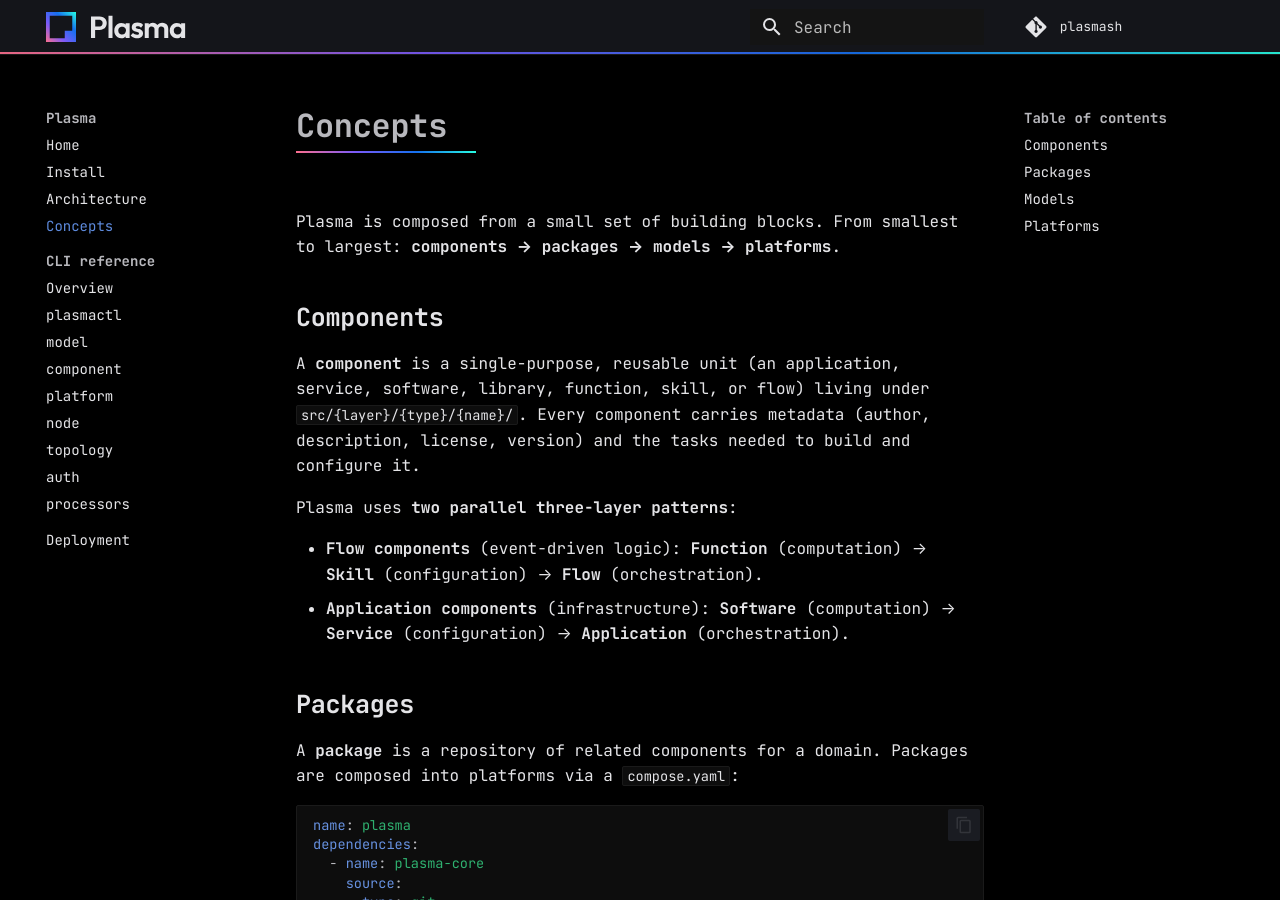
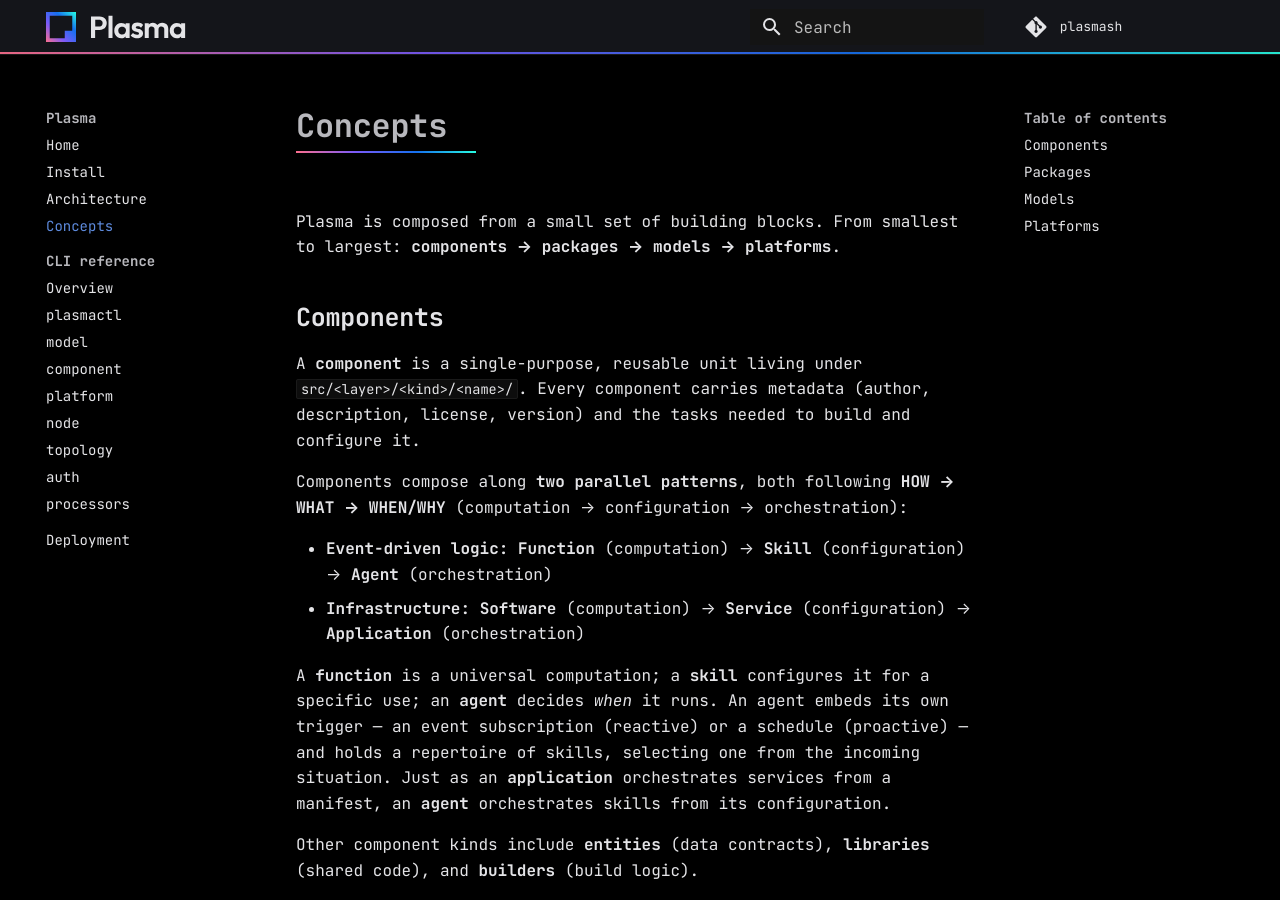
Before and after one commit to plasmash/docs, an MkDocs documentation site: the page built from docs/concepts.md, in a window 1280 px wide and 900 px high. Built offline with MkDocs 1.6.1 and Material for MkDocs 9.7.7, drawn with Linux system fonts in a browser that asks for light colours.

Commit message:
fix(docs): use Function -> Skill -> Agent component model
Align Concepts with the canonical model (CLAUDE.md / COMPONENT-METADATA)
and the landing: agents (not legacy flows/executors) are the
event-driven orchestration entity, parallel to applications.

```diff
--- a/docs/concepts.md
+++ b/docs/concepts.md
@@ -4,12 +4,16 @@ Plasma is composed from a small set of building blocks. From smallest to largest
 
 ## Components
 
-A **component** is a single-purpose, reusable unit (an application, service, software, library, function, skill, or flow) living under `src/{layer}/{type}/{name}/`. Every component carries metadata (author, description, license, version) and the tasks needed to build and configure it.
+A **component** is a single-purpose, reusable unit living under `src/<layer>/<kind>/<name>/`. Every component carries metadata (author, description, license, version) and the tasks needed to build and configure it.
 
-Plasma uses **two parallel three-layer patterns**:
+Components compose along **two parallel patterns**, both following **HOW → WHAT → WHEN/WHY** (computation → configuration → orchestration):
 
-- **Flow components** (event-driven logic): **Function** (computation) → **Skill** (configuration) → **Flow** (orchestration).
-- **Application components** (infrastructure): **Software** (computation) → **Service** (configuration) → **Application** (orchestration).
+- **Event-driven logic:** **Function** (computation) → **Skill** (configuration) → **Agent** (orchestration)
+- **Infrastructure:** **Software** (computation) → **Service** (configuration) → **Application** (orchestration)
+
+A **function** is a universal computation; a **skill** configures it for a specific use; an **agent** decides *when* it runs. An agent embeds its own trigger — an event subscription (reactive) or a schedule (proactive) — and holds a repertoire of skills, selecting one from the incoming situation. Just as an **application** orchestrates services from a manifest, an **agent** orchestrates skills from its configuration.
+
+Other component kinds include **entities** (data contracts), **libraries** (shared code), and **builders** (build logic).
 
 ## Packages
 
```
